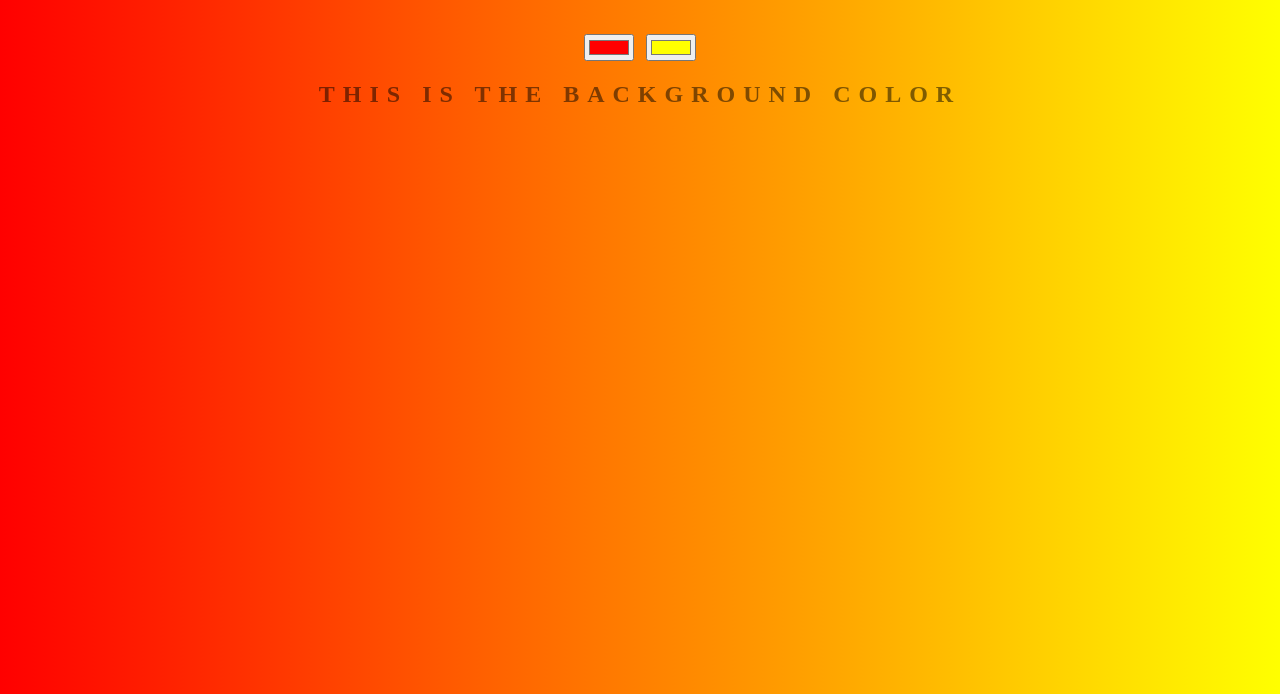
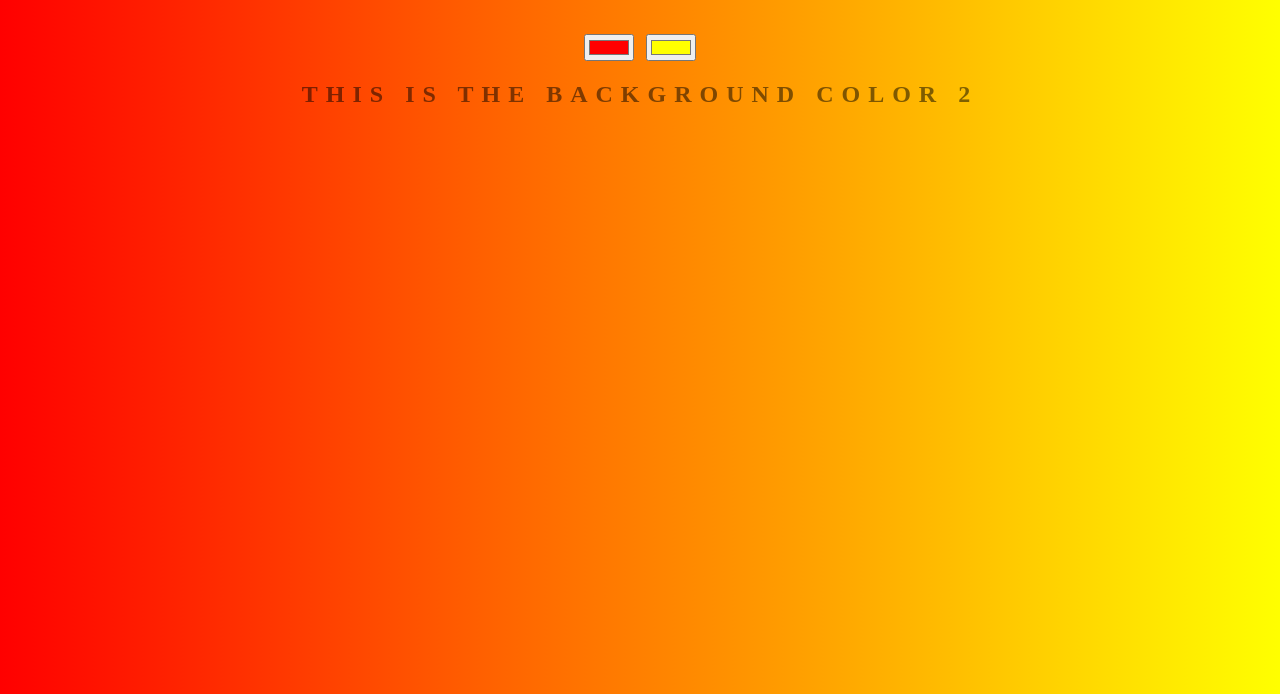
Before and after one commit to bbachraou/background-generator-2, a plain HTML site: page index.html in a window 1280 px wide. Shown: the part 106-800 px from the top of the page. Drawn offline with Linux system fonts and the light colour scheme.

Commit message:
changing text

```diff
--- a/index.html
+++ b/index.html
@@ -8,7 +8,7 @@
 	<h1>Cool Generator!</h1>
 	<input class="color1" type="color" name="color1" value="#ff0000">
 	<input class="color2" type="color" name="color2" value="#ffff00">
-	<h2>This is the background color</h2>
+	<h2>This is the background color 2</h2>
 	<h3></h3>
 
 
```
